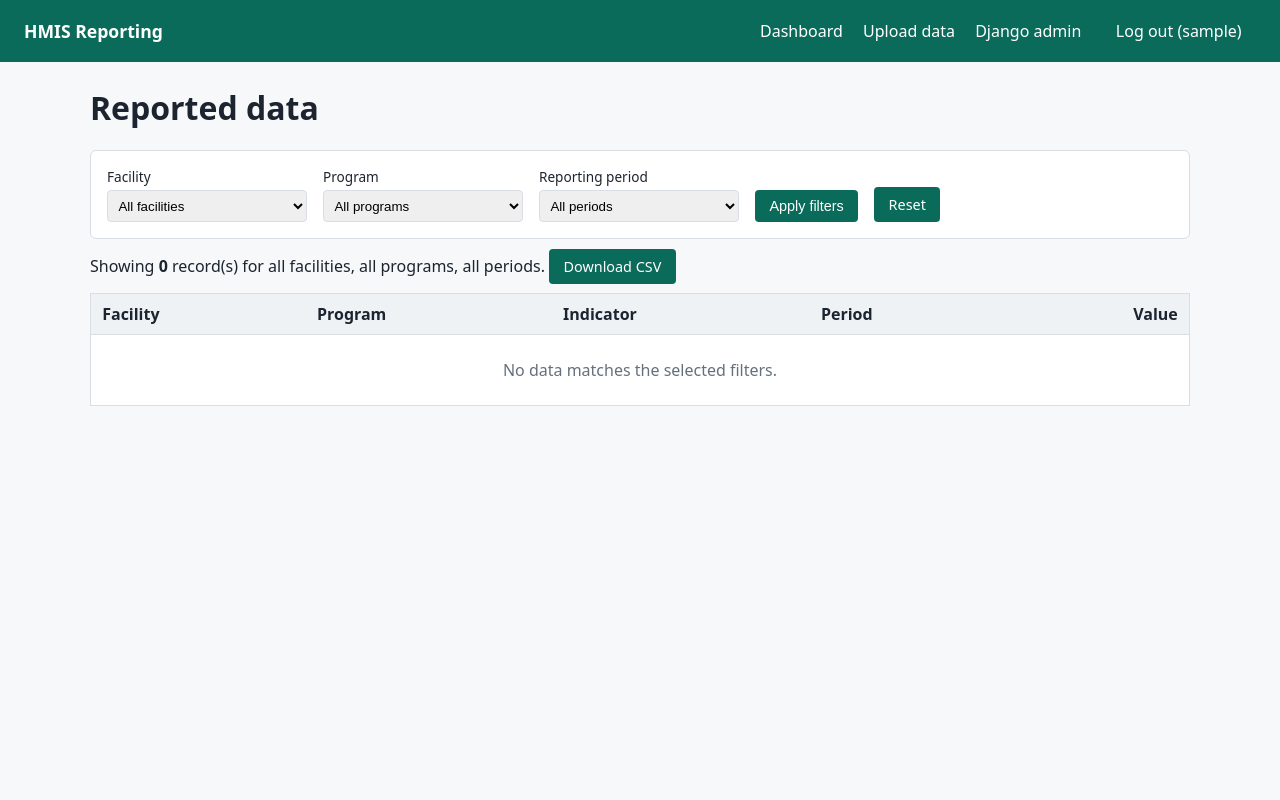
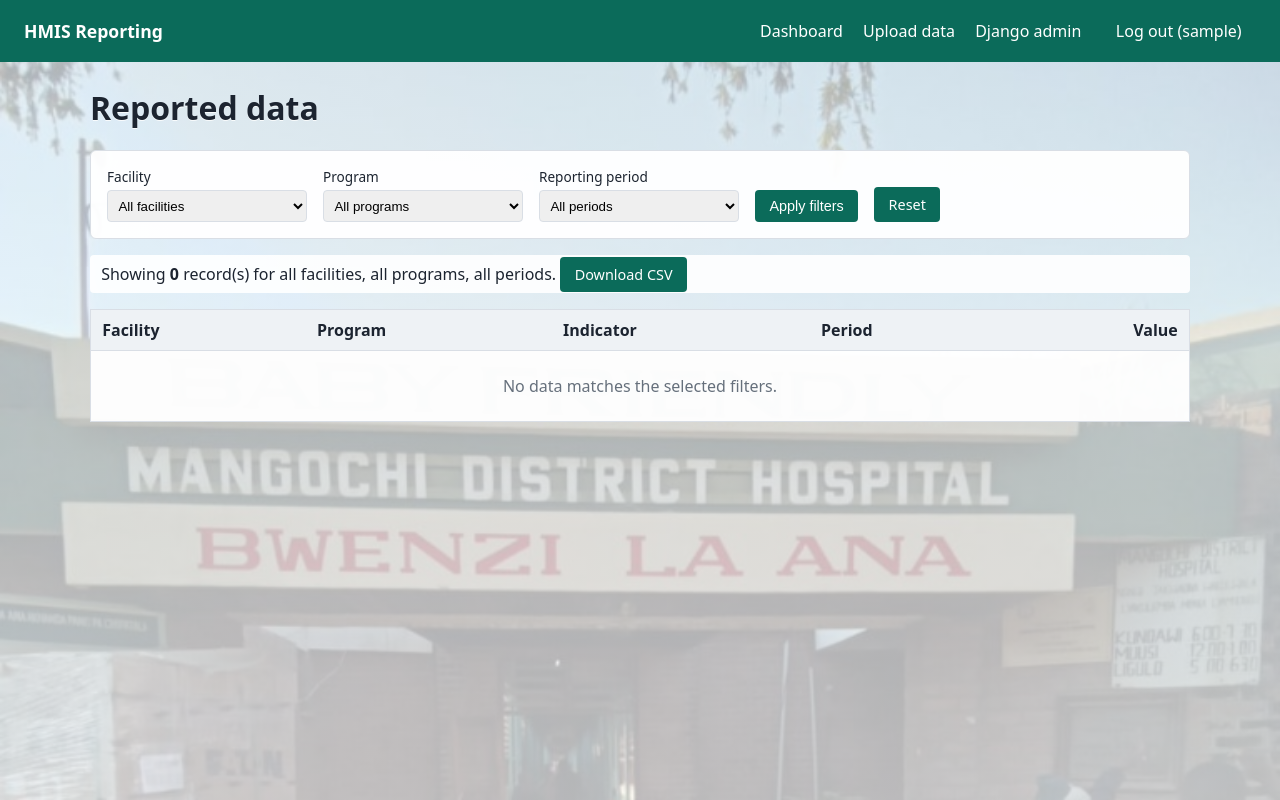
Before and after one commit to ben-b2828/dho2828, a Django app: page / in a window 1280 px wide. Run offline with Django 5.2, Linux system fonts and the light colour scheme; the visitor is signed in with stand-in values (Sample User, id 1); data that the repository does not hold is empty.

Commit message:
Use hospital photo as the site-wide background
Co-Authored-By: Devin AI <158243242+devin-ai-integration[bot]@users.noreply.github.com>

```diff
--- a/hmis/settings.py
+++ b/hmis/settings.py
@@ -37,13 +37,14 @@ ALLOWED_HOSTS = [
 # Application definition
 
 INSTALLED_APPS = [
+    # Listed first so its admin/base_site.html override wins over the stock one.
+    'reporting',
     'django.contrib.admin',
     'django.contrib.auth',
     'django.contrib.contenttypes',
     'django.contrib.sessions',
     'django.contrib.messages',
     'django.contrib.staticfiles',
-    'reporting',
 ]
 
 MIDDLEWARE = [
--- a/reporting/static/reporting/style.css
+++ b/reporting/static/reporting/style.css
@@ -2,9 +2,24 @@
 
 body {
   margin: 0;
+  min-height: 100vh;
   font-family: system-ui, -apple-system, "Segoe UI", sans-serif;
   color: #1c2430;
   background: #f6f8fa;
+}
+
+/* Site-wide photo backdrop, dimmed so page content stays readable. */
+body::before {
+  content: "";
+  position: fixed;
+  inset: 0;
+  z-index: -1;
+  background-image: linear-gradient(rgba(246, 248, 250, 0.62), rgba(246, 248, 250, 0.72)),
+    url("hospital-background.jpg");
+  background-size: cover;
+  background-position: center top;
+  background-repeat: no-repeat;
+  background-attachment: fixed;
 }
 
 .topbar {
@@ -33,7 +48,7 @@ main { max-width: 1100px; margin: 1.5rem auto; padding: 0 1.5rem 3rem; }
   flex-wrap: wrap;
   gap: 1rem;
   align-items: flex-end;
-  background: #fff;
+  background: rgba(255, 255, 255, 0.95);
   border: 1px solid var(--line);
   border-radius: 6px;
   padding: 1rem;
@@ -58,9 +73,21 @@ button, .button {
   font-size: 0.9rem;
 }
 
-.summary { margin: 1rem 0; }
+.summary {
+  margin: 1rem 0;
+  background: rgba(255, 255, 255, 0.9);
+  border-radius: 4px;
+  padding: 0.5rem 0.7rem;
+}
 
-table { width: 100%; border-collapse: collapse; background: #fff; border: 1px solid var(--line); }
+h1, h2 { text-shadow: 0 1px 0 rgba(255, 255, 255, 0.8); }
+
+table {
+  width: 100%;
+  border-collapse: collapse;
+  background: rgba(255, 255, 255, 0.95);
+  border: 1px solid var(--line);
+}
 th, td { text-align: left; padding: 0.55rem 0.7rem; border-bottom: 1px solid var(--line); }
 th { background: #eef2f5; }
 td.num, th.num { text-align: right; }
@@ -76,5 +103,10 @@ td.num, th.num { text-align: right; }
   margin: 1rem 0;
 }
 
-.upload { background: #fff; border: 1px solid var(--line); border-radius: 6px; padding: 1rem; }
+.upload {
+  background: rgba(255, 255, 255, 0.95);
+  border: 1px solid var(--line);
+  border-radius: 6px;
+  padding: 1rem;
+}
 .templates code { display: block; color: #4a5563; font-size: 0.8rem; }
```
Also changed, not shown: reporting/templates/admin/base_site.html (added, +29 -0 lines), reporting/static/reporting/hospital-background.jpg (added).
